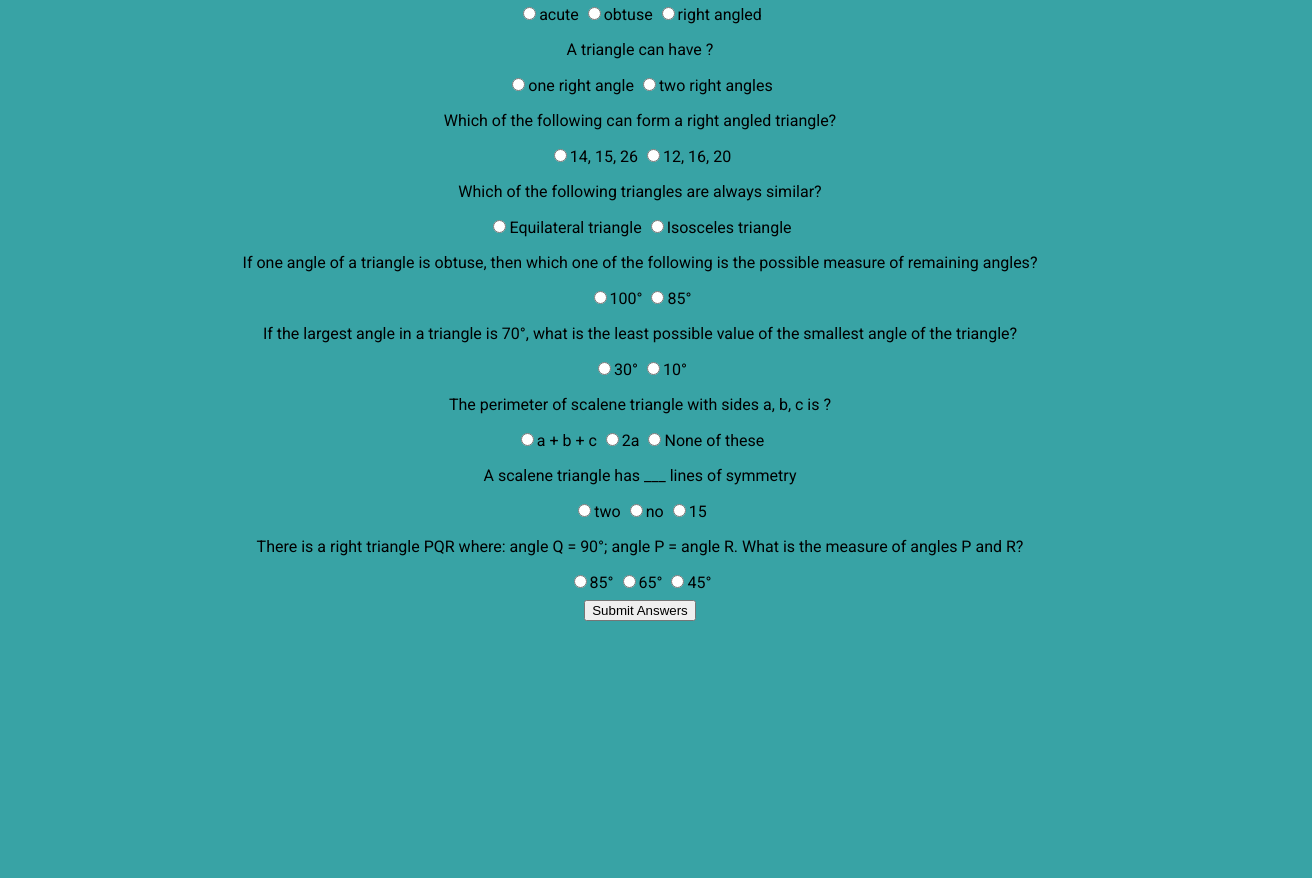
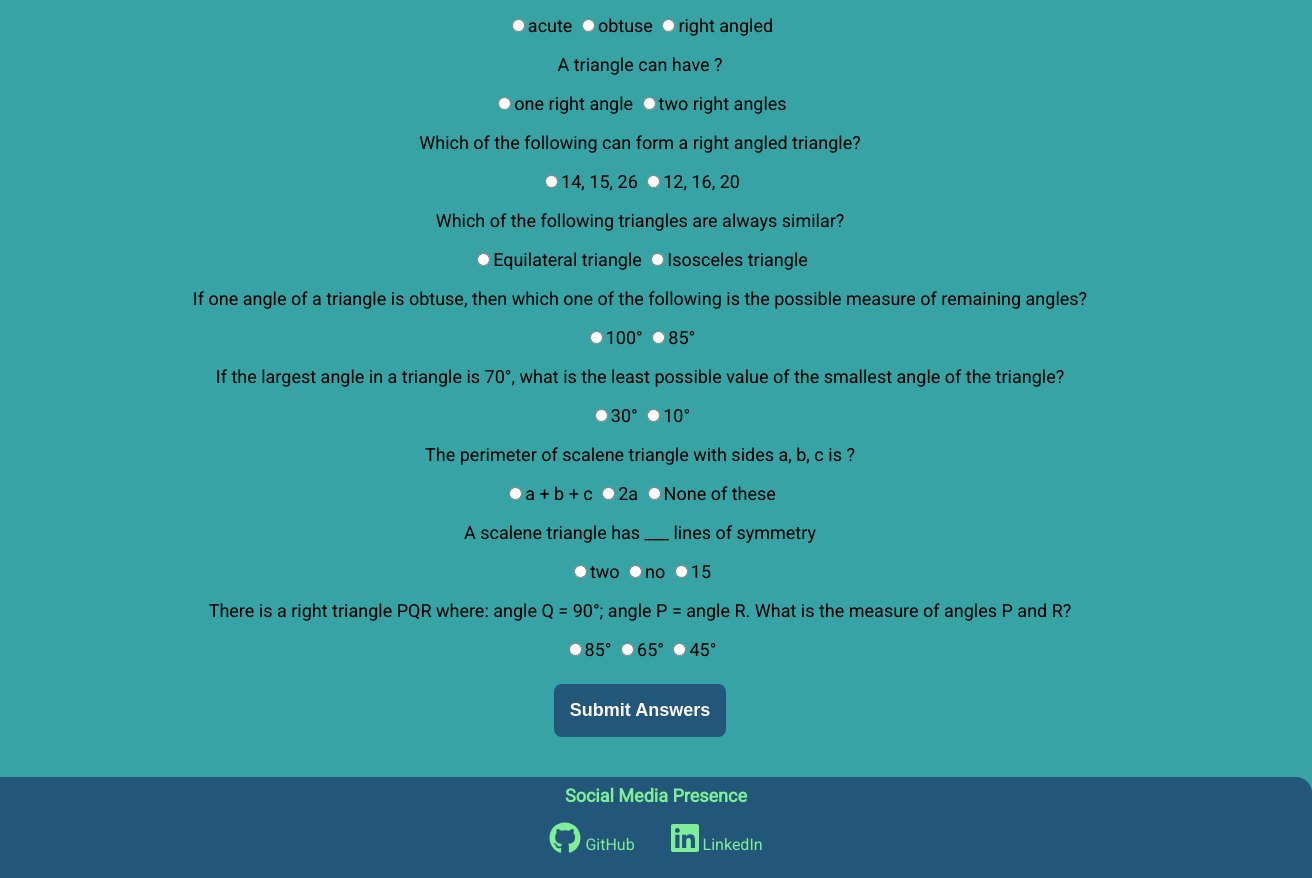
Before and after one commit to Akhileshsukumaran/neogcamp-mark12-fun-with-triangles, a plain HTML site: page quiz.html in a window 1280 px wide. Shown: the part 294-1172 px from the top of the page, 1312 px wide, since content can reach past the window. Before the commit the page ends 955 px from the top, so only its background shows below. Drawn offline with Linux system fonts and the light colour scheme.

Commit message:
style updated

```diff
--- a/quiz.html
+++ b/quiz.html
@@ -4,6 +4,7 @@
     <meta charset="UTF-8">
     <meta http-equiv="X-UA-Compatible" content="IE=edge">
     <meta name="viewport" content="width=device-width, initial-scale=1.0">
+    <script src="https://use.fontawesome.com/releases/v5.14.0/js/all.js"></script>
     <link rel="stylesheet" href="styles.css">
     <title>Triangle Quiz</title>
 </head>
@@ -12,7 +13,9 @@
     <nav class="navigation-container">
 
         <ul class="ul-nav">
-            <div class="nav-brand">Fun with triangles</div>
+            <div class="nav-brand">
+                <a href="index.html" class="link">Fun with triangles</a>
+            </div>
             <li class="li-nav">
                 <a class="link" href="index.html">Is Triangle ?</a>
             </li>
@@ -131,6 +134,22 @@
 
     <div id="div-output-quiz"></div>
 
+    <footer class="footer">
+        <div class="footer-header">
+            Social Media Presence
+        </div>
+        <ul class="footer-ul">
+            <li class="list-item-inline">
+                <i class="fab fa-github fa-2x"></i>
+                <a class="link" href="https:/github.com/akhileshsukumaran">GitHub</a>
+            </li>
+            <li class="list-item-inline">
+                <i class="fab fa-linkedin fa-2x"></i>
+                <a class="link" href="/">LinkedIn</a>
+            </li>
+        </ul>
+    </footer>
+
     <script src="quiz.js"></script>
 </body>
 </html>
--- a/quiz.js
+++ b/quiz.js
@@ -17,6 +17,7 @@ function CalculateScore(){
             score = score + 1;
         }
         index = index + 1;
+        console.log(index);
     }
     outputDiv.innerText = "Your Score is :" + score;
 }
--- a/styles.css
+++ b/styles.css
@@ -13,6 +13,7 @@ body{
     margin: 0;
     background-color: #38A3A5;
     font-family: var(--font-family);
+    overflow-x: hidden;
 }
 
 .container{
@@ -45,23 +46,41 @@ body{
     background-color: #22577A;
     color: snow;
     border-radius: 0.5rem;
-    width: 30%;
     padding: 1rem;
     align-self: center;
+    font-weight: bold;
+    font-size: large;
+    cursor: pointer;
 }
 
 .btn-hypotenuse{
     margin-top: 1rem;
     border-style: none;
+    width: auto;
     background-color: #22577A;
     color: snow;
     border-radius: 0.5rem;
-    width: 30%;
     padding: 1rem;
     align-self: center;
+    font-weight: bold;
+    font-size: large;
+    cursor: pointer;
 }
 
-#btn-check:hover, .btn-hypotenuse:hover{
+#btn-submit-form{
+
+    border-style: none;
+    margin-top: 1rem;
+    border-radius: 0.5rem;
+    background-color: #22577A;
+    color: snow;
+    padding: 1rem;
+    font-weight: bold;
+    font-size: large;
+    cursor: pointer;
+}
+
+#btn-check:hover, .btn-hypotenuse:hover, #btn-submit-form:hover{
     background-color: #7C83FD;
 }
 
@@ -75,6 +94,7 @@ body{
 
 .form-quiz{
     text-align: center;
+    font-size: large;
 }
 
 .h1-form{
@@ -115,6 +135,8 @@ body{
     color: #80ED99;
 }
 
+
+
 /* footer */
 
 .footer{
@@ -125,7 +147,6 @@ body{
     border-top-right-radius: 1rem;
     bottom: 0;
     width: 100%;
-    position: fixed;
     left: 0;
 }
 
```
Also changed, not shown: hypotenuse.html (+19 -1 lines), index.html (+3 -1 lines).
